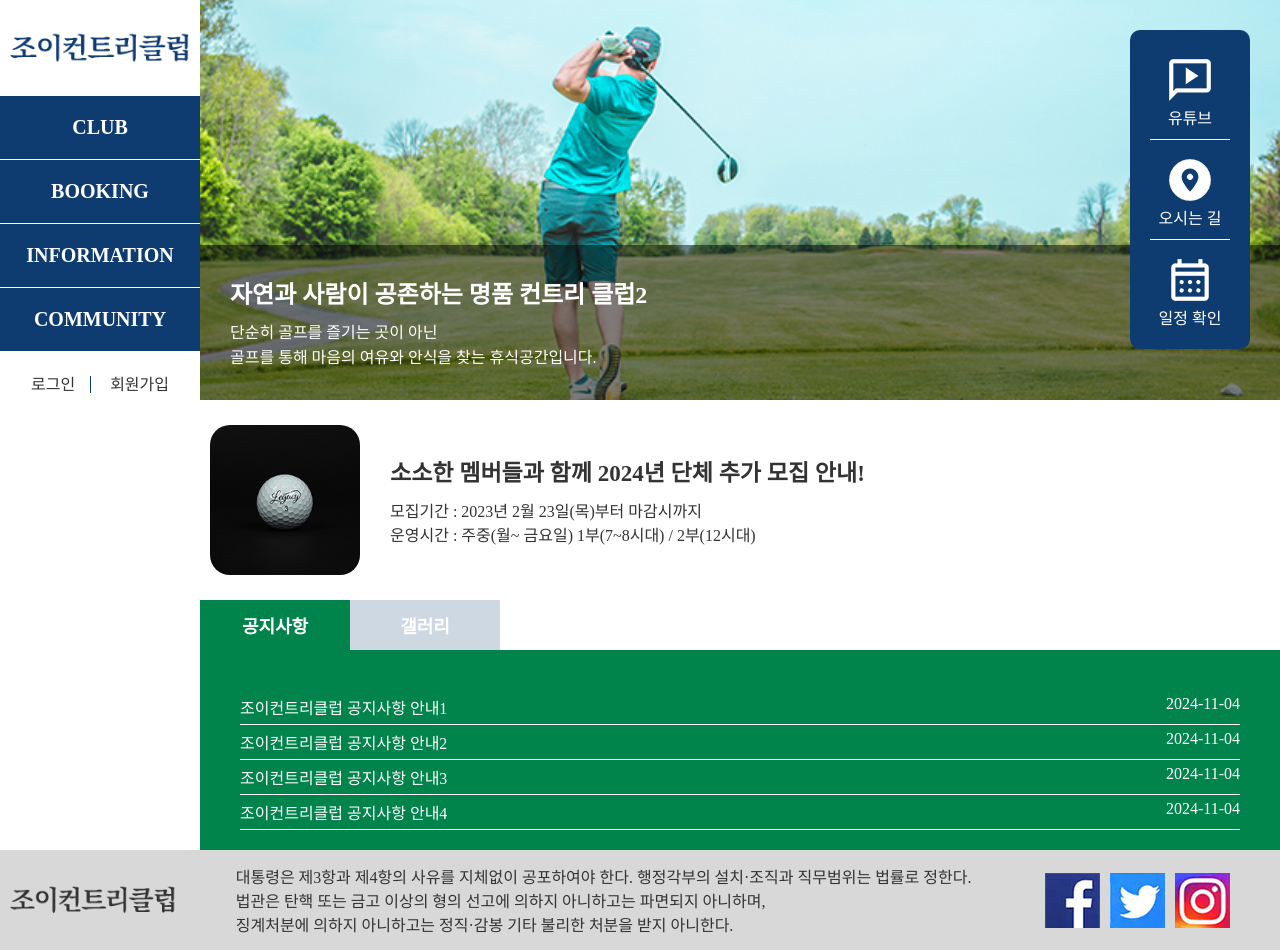
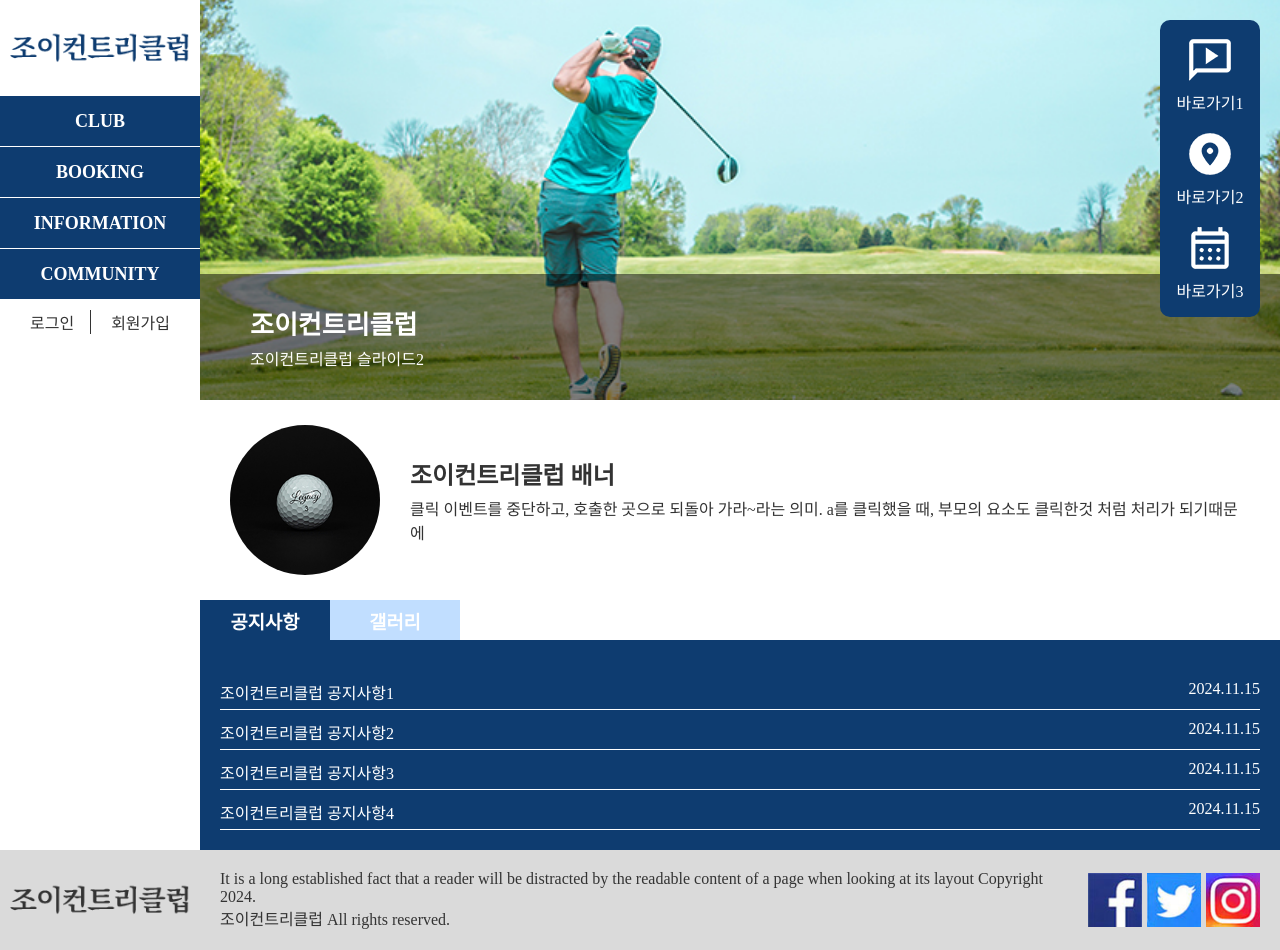
Before and after one commit to kimziyeon/webDesign-D1, a plain HTML site: page index.html in a window 1280 px wide. Drawn offline with Linux system fonts and the light colour scheme.

Commit message:
20241115 재연습

```diff
--- a/css/style.css
+++ b/css/style.css
@@ -1,11 +1,11 @@
 @charset "utf-8";
+
 
 * {
     margin: 0;
     padding: 0;
     box-sizing: border-box;
 }
-
 
 li {
     list-style: none;
@@ -14,6 +14,7 @@ li {
 a {
     text-decoration: none;
     color: inherit;
+    display: block;
 }
 
 img {
@@ -27,109 +28,108 @@ body {
 }
 
 
-
-
-
 .wrap {
-    height: 950px;
-    overflow-x: hidden;
+    width: 100%;
     position: relative;
+    min-width: 900px;
 }
 
 .top {
-    height: 850px;
+    width: 100%;
     display: flex;
-
 }
 
 header {
     width: 200px;
-    /* background-color: aquamarine; */
 }
 
 header>a {
-    display: block;
-    margin: 30px 10px;
+    margin: 30px 0;
+    padding: 0 10px;
 }
 
 nav {
-    width: 100%;
+    width: 200px;
     text-align: center;
 }
 
 nav>ul {}
 
-nav>ul>li {}
+nav>ul>li {
+    width: 100%;
+    border-bottom: 1px solid #fff;
+}
 
 nav>ul>li>a {
-    display: block;
-    font-size: 20px;
+    height: 50px;
+    background-color: #0e3c70;
+    align-content: center;
+    color: #fff;
+    font-size: 18px;
     font-weight: bold;
-    background-color: #0e3c70;
-    color: #fff;
-    padding: 20px 0;
-    margin-bottom: 1px;
 }
+
+nav>ul>li>a.on,
+nav>ul>li:hover>a {
+    background-color: #dadada;
+    color: #0e3c70;
+}
+
 
 .sub {
     display: none;
 }
 
-.sub>li {}
+.sub>li {
+    width: 100%;
+}
 
 .sub>li>a {
-    display: block;
-    padding: 10px 0;
-    background-color: rgb(14, 60, 112, 0.2);
-    color: #0e3c70;
-
-}
-
-nav>ul>li:hover>a,
-nav>ul>li>a.on {
-    background-color: rgb(14, 60, 112, 0.2);
+    height: 50px;
+    background-color: #c1deff;
+    align-content: center;
     color: #0e3c70;
 }
 
-.sub>li:hover>a,
-.sub>li>a.on {
-    background-color: #00844b;
-    color: #fff;
+.sub>li>a.on,
+.sub>li:hover>a {
+    background-color: #fff;
 }
 
-.sign {
-    display: block;
+.spot {
+    width: 100%;
     text-align: center;
-    margin: 20px 0;
+    margin-top: 10px;
 }
 
-.sign>a:first-of-type {
-    border-right: 1px solid #0e3c70;
+.spot>a {
+    display: inline-block;
+    padding: 0 16px;
 }
 
-.sign>a {
-    padding: 0 15px;
+.spot>a:first-of-type {
+    border-right: 1px solid #333;
+}
+
+.spot>a:hover {
+    color: #0e3c70;
 }
 
 
-
-
-
-
-.main {
+main {
     width: calc(100% - 200px);
-
+    height: 850px;
+    position: relative;
 }
-
-
 
 .slide {
     width: 100%;
     height: 400px;
+    background-color: aqua;
     position: relative;
     overflow: hidden;
+
 }
-
 
 .slide>ul {
     width: 100%;
@@ -137,7 +137,7 @@ nav>ul>li>a.on {
     position: absolute;
     top: 0;
     left: 0;
-    /* transform: translateY(-800px); */
+    z-index: 1;
 }
 
 .slide>ul>li {
@@ -146,31 +146,24 @@ nav>ul>li>a.on {
 }
 
 .slide>ul>li>a {
-    display: block;
     width: 100%;
-    height: 400px;
-    color: #fff;
-    position: relative;
+    height: 100%;
+    align-content: end;
 }
 
-.s_text {
-    width: 100%;
+.slide .s_text {
+    color: #fff;
     background-color: rgb(0, 0, 0, 0.5);
-    padding: 30px;
-    position: absolute;
-    bottom: 0;
-    z-index: 1;
+    padding: 30px 50px;
 }
 
-.s_text h3 {
-    font-size: 24px;
+.slide .s_text>h2 {
+    font-size: 26px;
 }
 
-.s_text p {
-    margin-top: 10px;
-    line-height: 25px;
+.slide .s_text>p {
+    margin-top: 5px;
 }
-
 
 .slide .s1 {
     background: url(/images/slide1.jpg)no-repeat center/cover;
@@ -178,14 +171,40 @@ nav>ul>li>a.on {
 
 .slide .s2 {
     background: url(/images/slide2.jpg)no-repeat center/cover;
+
 }
 
 .slide .s3 {
     background: url(/images/slide3.jpg)no-repeat center/cover;
+
 }
 
+.dirct {
+    width: 100px;
+    background-color: #0e3c70;
+    text-align: center;
+    position: absolute;
+    top: 20px;
+    right: 20px;
+    z-index: 9;
+    border-radius: 10px;
+}
 
+.dirct>ul {
+    display: flex;
+    flex-direction: column;
+    gap: 15px;
+    padding: 15px 0;
+    color: #fff;
+}
 
+.dirct>ul>li {}
+
+.dirct>ul>li>a {}
+
+.dirct>ul>li>a>p {
+    margin-top: 5px;
+}
 
 
 
@@ -199,220 +218,166 @@ nav>ul>li>a.on {
     height: 100%;
     display: flex;
     align-items: center;
+    padding: 0 30px;
+    align-content: center;
     gap: 30px;
-    padding: 10px;
+}
+
+.banner>a>img {
+    width: 150px;
+    height: 150px;
+    object-fit: cover;
+    border-radius: 50%;
 
 }
 
-.banner>a>img {
-    border-radius: 20px;
-    width: 150px;
-    height: 150px;
+.banner .b_text {}
+
+.banner .b_text>h2 {}
+
+.banner .b_text>p {
+    margin-top: 5px;
 }
 
 
-.banner .b_text {}
-
-.banner .b_text>h3 {
-    font-size: 23px;
-}
-
-.banner .b_text>ul {
-    margin-top: 10px;
-}
-
-
-
-
-.cont {
+.con {
     width: 100%;
     height: 250px;
-}
-
-
-.cont>ul {
-    display: flex;
     position: relative;
 }
 
-.cont>ul>li {
-    width: 150px;
-    background-color: rgb(14, 60, 112, 0.2);
-    color: #fff;
-    height: 50px;
-    text-align: center;
-    align-content: center;
-
+.con>ul {
+    display: flex;
 }
 
-.cont>ul>li.on {
-    background-color: #00844b;
+.con>ul>li {}
+
+.con>ul>li>a {
+    width: 130px;
+    height: 40px;
+    align-content: center;
+    background-color: #c1deff;
+    text-align: center;
+    color: #fff;
 }
 
-.cont>ul>li>a {
-    font-weight: bold;
-    font-size: 18px;
+.con>ul>li.on>a {
+    background-color: #0e3c70;
+}
 
-}
+.con>ul>li>a>h3 {}
 
 
 .notice {
     width: 100%;
-    padding: 40px 40px 0;
+    padding: 30px 20px 0;
 }
 
 .notice>li {
-    width: 100%;
+    margin: 5px 0;
+    padding: 5px 0;
+    border-bottom: 1px solid #fff;
+    color: #fff;
+}
+
+.notice>li:hover {
+    color: #c1deff;
+    border-bottom: 1px solid #c1deff;
+}
+
+.notice>li>a {
     display: flex;
     justify-content: space-between;
-    padding: 5px 0;
-    border-bottom: 1px solid #fff;
 }
 
-.notice>li>a {}
-
-.notice>li .tt {}
-
-.notice>li .dt {}
-
-
-
-
 .gall {
-    width: 100%;
-    height: 200px;
-    align-content: center;
     display: none;
 }
 
 .gall>ul {
-    text-align: center;
-    width: 100%;
     display: flex;
-    gap: 30px;
-    margin-left: 50px;
+    gap: 10px;
+    padding: 30px 20px 0;
 }
 
 .gall>ul>li {}
 
-.gall>ul>li>a {}
-
-.gall>ul>li>a>img {}
-
-
-
-
 .tab {
+    width: 100%;
+    height: 210px;
+    background-color: #0e3c70;
     position: absolute;
     left: 0;
-    top: 50px;
-    background-color: #00844b;
-    height: 200px;
+    top: 40px;
 }
-
 
 footer {
     width: 100%;
     height: 100px;
-    background-color: #d8d8d8;
+    background-color: #dadada;
     display: flex;
-    align-content: center;
 }
 
 footer>a {
-    display: block;
     width: 200px;
-    height: 100px;
+    height: 100%;
+    align-content: center;
     padding: 0 10px;
-    align-content: center;
 }
 
-.f_right {
+footer .f_inner {
     width: calc(100% - 200px);
-    height: 100px;
+    height: 100%;
     display: flex;
     align-items: center;
+    gap: 20px;
     justify-content: space-between;
-    margin: 0 50px;
-
+    padding: 0 20px;
 }
 
-.copy {}
+footer .f_inner .copy {}
 
-.sns {
-    height: 100%;
-    align-content: center;
+footer .f_inner .sns {}
+
+footer .f_inner .sns>ul {
+    display: flex;
+    gap: 5px;
 }
 
-.sns>ul {
-    display: flex;
-    align-items: center;
-    justify-content: center;
-    gap: 10px;
-}
-
-
-
-
-.direct {
-    background-color: #0e3c70;
-    color: #fff;
-    width: 120px;
-    text-align: center;
-    padding: 10px 20px;
-    border-radius: 10px;
-    position: fixed;
-    top: 30px;
-    right: 30px;
-    z-index: 999;
-}
-
-.direct>ul>li {
-    padding: 5px 0 10px;
-    margin: 10px 0;
-    border-bottom: 1px solid #fff;
-}
-
-.direct>ul>li:last-of-type {
-    border: none;
-    margin: 0;
-
-}
-
-.direct>ul>li>a {
-    display: block;
-}
-
-
+footer .f_inner .sns>ul>li {}
 
 
 .pop {
     width: 500px;
-    height: 400px;
-    padding: 40px 50px;
+    height: 450px;
     background-color: #fff;
     text-align: center;
+    padding: 30px;
+    border-radius: 10px;
     position: absolute;
-    top: 50%;
+    top: 40%;
     left: 50%;
     transform: translate(-50%, -50%);
-    border-radius: 10px;
-    border: 1px solid #00844b;
+    z-index: 999;
+    border: 1px solid #0e3c70;
     display: none;
 }
 
-.pop>h3 {
-    font-size: 20px;
-    margin-bottom: 40px;
-}
+.pop>h2 {}
 
 .pop>p {
-    line-height: 30px;
+    margin-top: 20px;
+    line-height: 25px;
 }
 
 .pop .pop_off {
     cursor: pointer;
     position: absolute;
-    bottom: 50px;
-    right: 59px;
+    right: 30px;
+    bottom: 30px;
 }
+
+
+.pop .pop_off:hover {
+    color: #c1deff;
+}
--- a/index.html
+++ b/index.html
@@ -15,9 +15,7 @@
     <div class="wrap">
         <div class="top">
             <header>
-                <a href="#">
-                    <img src="/images/logo_h.png" alt="조이컨트리클럽">
-                </a>
+                <a href="#"><img src="/images/logo_h.png" alt="조이컨트리클럽"></a>
                 <nav>
                     <ul>
                         <li><a href="#">CLUB</a>
@@ -49,105 +47,123 @@
                         </li>
                     </ul>
                 </nav>
-                <div class="sign">
+                <div class="spot">
                     <a href="#">로그인</a>
                     <a href="#">회원가입</a>
                 </div>
             </header>
-            <div class="main">
+
+            <main>
                 <div class="slide">
                     <ul>
                         <li class="s1"><a href="#">
                                 <div class="s_text">
-                                    <h3>자연과 사람이 공존하는 명품 컨트리 클럽1</h3>
-                                    <p>
-                                        단순히 골프를 즐기는 곳이 아닌<br>골프를 통해 마음의 여유와 안식을 찾는 휴식공간입니다.
-                                    </p>
+                                    <h2>조이컨트리클럽</h2>
+                                    <p>조이컨트리클럽 슬라이드1</p>
                                 </div>
                             </a>
                         </li>
                         <li class="s2"><a href="#">
                                 <div class="s_text">
-                                    <h3>자연과 사람이 공존하는 명품 컨트리 클럽2</h3>
-                                    <p>
-                                        단순히 골프를 즐기는 곳이 아닌<br>골프를 통해 마음의 여유와 안식을 찾는 휴식공간입니다.
-                                    </p>
+                                    <h2>조이컨트리클럽</h2>
+                                    <p>조이컨트리클럽 슬라이드2</p>
                                 </div>
                             </a>
                         </li>
                         <li class="s3"><a href="#">
                                 <div class="s_text">
-                                    <h3>자연과 사람이 공존하는 명품 컨트리 클럽3</h3>
-                                    <p>
-                                        단순히 골프를 즐기는 곳이 아닌<br>골프를 통해 마음의 여유와 안식을 찾는 휴식공간입니다.
-                                    </p>
+                                    <h2>조이컨트리클럽</h2>
+                                    <p>조이컨트리클럽 슬라이드3</p>
                                 </div>
+                            </a>
+                        </li>
+                    </ul>
+                </div>
+                <div class="dirct">
+                    <ul>
+                        <li><a href="#">
+                                <img src="/images/direct_icon1.png" alt="링크1">
+                                <p>바로가기1</p>
+                            </a>
+                        </li>
+                        <li><a href="#">
+                                <img src="/images/direct_icon2.png" alt="링크2">
+                                <p>바로가기2</p>
+                            </a>
+                        </li>
+                        <li><a href="#">
+                                <img src="/images/direct_icon3.png" alt="링크3">
+                                <p>바로가기3</p>
                             </a>
                         </li>
                     </ul>
                 </div>
                 <div class="banner">
                     <a href="#">
-                        <img src="/images/banner.jpg" alt="골프공 이미지">
+                        <img src="/images/banner.jpg" alt="검은 바탕의 골프공">
                         <div class="b_text">
-                            <h3>소소한 멤버들과 함께 2024년 단체 추가 모집 안내!</h3>
-                            <ul>
-                                <li>모집기간 : 2023년 2월 23일(목)부터 마감시까지</li>
-                                <li>운영시간 : 주중(월~ 금요일) 1부(7~8시대) / 2부(12시대)</li>
-                            </ul>
+                            <h2>조이컨트리클럽 배너</h2>
+                            <p>
+                                클릭 이벤트를 중단하고, 호출한 곳으로 되돌아 가라~라는 의미.
+                                a를 클릭했을 때, 부모의 요소도 클릭한것 처럼 처리가 되기때문에
+                            </p>
                         </div>
                     </a>
                 </div>
-                <div class="cont">
+                <div class="con">
                     <ul>
-                        <li class="on"><a href="#">공지사항</a>
+                        <li class="on">
+                            <a href="#">
+                                <h3>공지사항</h3>
+                            </a>
                             <ul class="notice tab">
                                 <li class="pop_on"><a href="#">
-                                        <div class="tt">조이컨트리클럽 공지사항 안내1</div>
+                                        <div class="tt">조이컨트리클럽 공지사항1</div>
+                                        <div class="dt">2024.11.15</div>
                                     </a>
-                                    <div class="dt">2024-11-04</div>
                                 </li>
                                 <li><a href="#">
-                                        <div class="tt">조이컨트리클럽 공지사항 안내2</div>
+                                        <div class="tt">조이컨트리클럽 공지사항2</div>
+                                        <div class="dt">2024.11.15</div>
                                     </a>
-                                    <div class="dt">2024-11-04</div>
                                 </li>
                                 <li><a href="#">
-                                        <div class="tt">조이컨트리클럽 공지사항 안내3</div>
+                                        <div class="tt">조이컨트리클럽 공지사항3</div>
+                                        <div class="dt">2024.11.15</div>
                                     </a>
-                                    <div class="dt">2024-11-04</div>
                                 </li>
                                 <li><a href="#">
-                                        <div class="tt">조이컨트리클럽 공지사항 안내4</div>
+                                        <div class="tt">조이컨트리클럽 공지사항4</div>
+                                        <div class="dt">2024.11.15</div>
                                     </a>
-                                    <div class="dt">2024-11-04</div>
                                 </li>
                             </ul>
                         </li>
-                        <li>
-                            <a href="#">갤러리</a>
+                        <li><a href="#">
+                                <h3>갤러리</h3>
+                            </a>
                             <div class="gall tab">
                                 <ul>
-                                    <li><a href="#"><img src="/images/gall1.jpg" alt="골프를 치는 사람 이미지"></a></li>
-                                    <li><a href="#"><img src="/images/gall2.jpg" alt="골프장 스카이뷰 이미지"></a></li>
-                                    <li><a href="#"><img src="/images/gall3.jpg" alt="골프카트 이미지"></a></li>
-                                    <li><a href="#"><img src="/images/gall4.jpg" alt="골프공을 놓는 사람 손 이미지"></a></li>
+                                    <li><a href="#"><img src="/images/gall1.jpg" alt="갤러리1"></a></li>
+                                    <li><a href="#"><img src="/images/gall2.jpg" alt="갤러리2"></a></li>
+                                    <li><a href="#"><img src="/images/gall3.jpg" alt="갤러리3"></a></li>
+                                    <li><a href="#"><img src="/images/gall4.jpg" alt="갤러리4"></a></li>
                                 </ul>
                             </div>
                         </li>
                     </ul>
                 </div>
-            </div>
+            </main>
         </div>
         <footer>
             <a href="#"><img src="/images/logo_f.png" alt="조이컨트리클럽"></a>
-
-            <div class="f_right">
+            <div class="f_inner">
                 <div class="copy">
-                    대통령은 제3항과 제4항의 사유를 지체없이 공포하여야 한다. 행정각부의 설치·조직과 직무범위는 법률로 정한다.<br>
-                    법관은 탄핵 또는 금고 이상의 형의 선고에 의하지 아니하고는 파면되지 아니하며,<br>징계처분에 의하지 아니하고는 정직·감봉 기타 불리한 처분을 받지 아니한다.
+                    It is a long established fact that a reader will be distracted by the readable content of a page
+                    when
+                    looking at its layout
+                    Copyright 2024.<br> 조이컨트리클럽 All rights reserved.
                 </div>
-
                 <div class="sns">
                     <ul>
                         <li><a href="#"><img src="/images/sns1.jpg" alt="페이스북"></a></li>
@@ -157,34 +173,13 @@
                 </div>
             </div>
         </footer>
-
-        <div class="direct">
-            <ul>
-                <li><a href="#">
-                        <img src="/images/direct_icon1.png" alt="재생아이콘">
-                        <p>유튜브</p>
-                    </a>
-                </li>
-                <li><a href="#">
-                        <img src="/images/direct_icon2.png" alt="재생아이콘">
-                        <p>오시는 길</p>
-                    </a>
-                </li>
-                <li><a href="#">
-                        <img src="/images/direct_icon3.png" alt="재생아이콘">
-                        <p>일정 확인</p>
-                    </a>
-                </li>
-            </ul>
-        </div>
-
-
-
         <div class="pop">
-            <h3>조이컨트리클럽 공지사항 안내1</h3>
+            <h2>조이컨트리클럽 공지사항1</h2>
             <p>
-                대통령은 제3항과 제4항의 사유를 지체없이 공포하여야 한다.<br>행정각부의 설치·조직과 직무범위는 법률로 정한다.<br>
-                법관은 탄핵 또는 금고 이상의 형의 선고에 의하지 아니하고는 파면되지 아니하며, 징계처분에 의하지 아니하고는 정직·감봉 기타 불리한 처분을 받지 아니한다.
+                가장 최상단의 조상 요소를 만날 때까지 이 과정이 반복되면서 요소 각각에 할당된 핸들러가 동작합니다.
+                이벤트가 제일 깊은 곳에 있는 요소에서 시작해 부모요소를 거슬러 올라가며 발생하는 모양이 마치 물속 거품(bubble)과 닮았기 때문입니다.
+                클릭 이벤트를 중단하고, 호출한 곳으로 되돌아 가라~라는 의미.
+                a를 클릭했을 때, 부모의 요소도 클릭한것 처럼 처리가 되기때문에
             </p>
             <div class="pop_off">
                 close X
--- a/js/script.js
+++ b/js/script.js
@@ -1,5 +1,7 @@
 $(function () {
 
+
+    // 네브
     $('nav>ul>li').mouseenter(function () {
         $(this).children('.sub').stop().slideDown();
     })
@@ -7,30 +9,24 @@ $(function () {
         $(this).children('.sub').stop().slideUp();
     })
 
-
     $('nav>ul>li').focusin(function () {
         $(this).children('.sub').stop().slideDown();
-        $(this).children('a').addClass('on')
+        $(this).children('a').addClass('on');
     })
-
     $('nav>ul>li').focusout(function () {
         $(this).children('.sub').stop().slideUp();
-        $(this).children('a').removeClass('on')
-
+        $(this).children('a').removeClass('on');
     })
 
     $('.sub>li').focusin(function () {
-        $(this).children('a').addClass('on')
+        $(this).children('a').addClass('on');
+    })
+    $('.sub>li').focusout(function () {
+        $(this).children('a').removeClass('on');
     })
 
 
-    $('.sub>li').focusout(function () {
-        $(this).children('a').removeClass('on')
-    })
-
-
-
-
+    // 슬라이드
     function slide() {
         $('.slide>ul').animate({ top: '-400px' }, 1000, function () {
             $(this).append($('.slide>ul>li').first());
@@ -39,28 +35,24 @@ $(function () {
     }
     setInterval(slide, 3000)
 
+    // 탭
 
-
-
-
-    $('.cont>ul>li').click(function () {
-        $('.cont>ul>li').removeClass();
+    $('.con>ul>li').click(function () {
+        $('.con>ul>li').removeClass('on');
         $(this).addClass('on');
-        $('.cont>ul>li').children('.tab').hide();
+        $('.tab').hide();
         $(this).children('.tab').show();
     })
 
 
-
-    $('.cont>ul>li').focusin(function () {
-        $('.cont>ul>li').removeClass();
+    $('.con>ul>li').focusin(function () {
+        $('.con>ul>li').removeClass('on');
         $(this).addClass('on');
-        $('.cont>ul>li').children('.tab').hide();
+        $('.tab').hide();
         $(this).children('.tab').show();
     })
 
-
-
+    // 팝업
 
     $('.pop_on').click(function () {
         $('.pop').show();
@@ -69,8 +61,4 @@ $(function () {
         $('.pop').hide();
     })
 
-
-
-
-
 })
```
Also changed, not shown: 1 other file.
